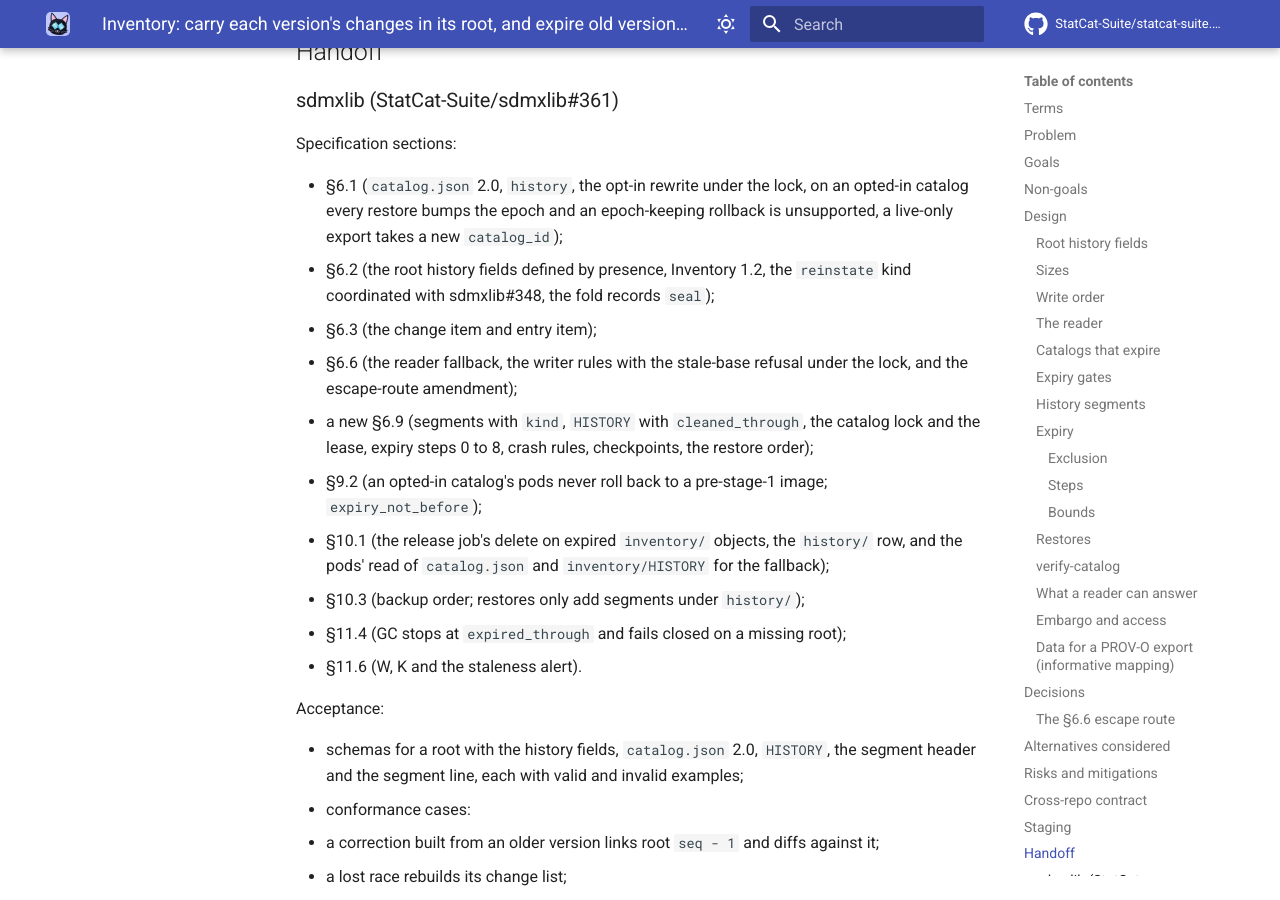
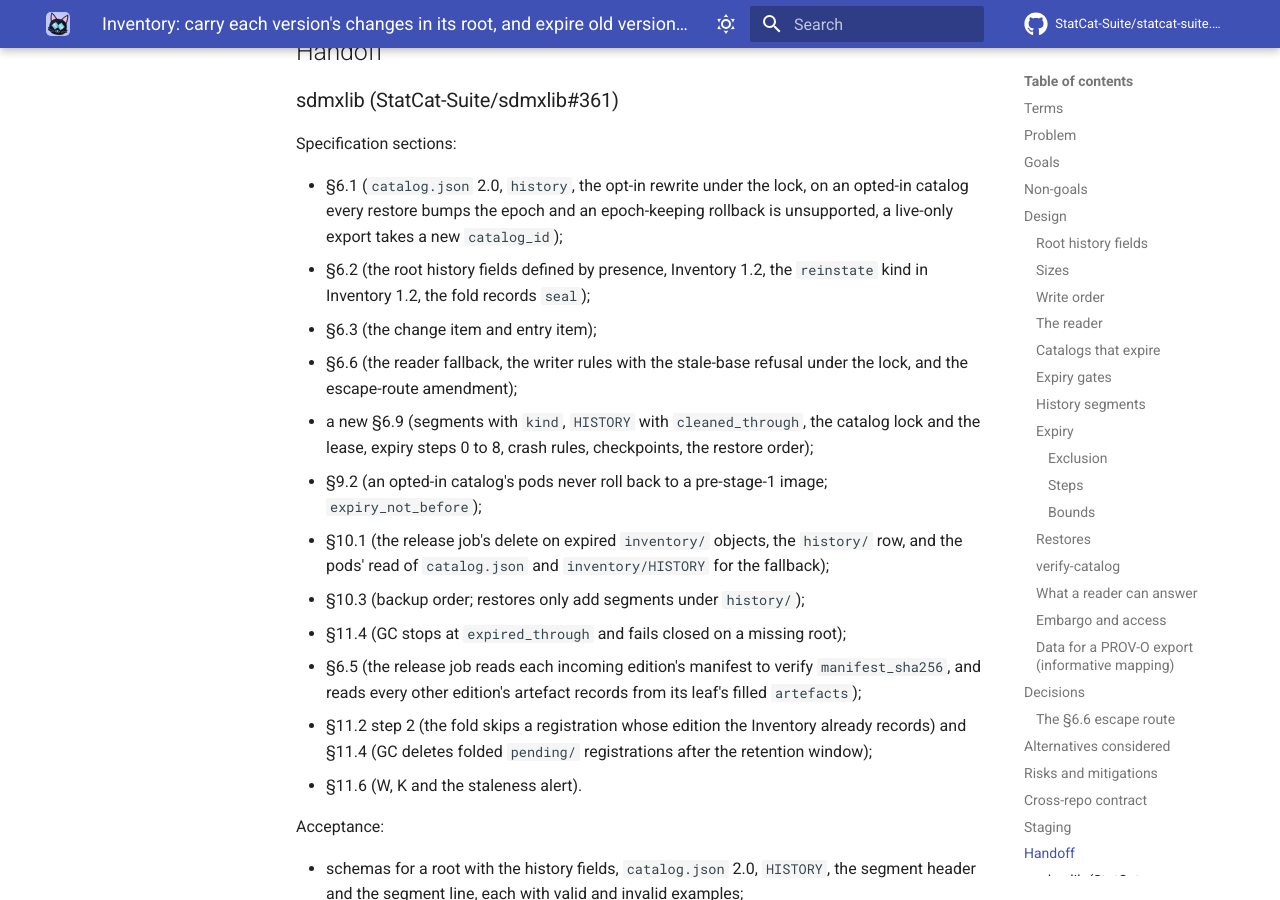
Before and after one commit to StatCat-Suite/statcat-suite.github.io, an MkDocs documentation site: the page built from docs/design/inventory-history-log.md, in a window 1280 px wide and 900 px high, scrolled down 23526 px. Built offline with MkDocs 1.6.1 and Material for MkDocs 9.7.7, drawn with Linux system fonts in a browser that asks for light colours; comment, search, counter and statistics services are not loaded; some of the changed text lies outside the part shown.

Commit message:
docs(design): align the history log Handoffs and the reinstate version with H24

```diff
--- a/docs/design/inventory-history-log.md
+++ b/docs/design/inventory-history-log.md
@@ -805,8 +805,8 @@
 - **sdmxlib** owns:
   - the history fields `previous_root_sha256` and `changes`, defined by their
     presence and numbered Inventory 1.2 where a number is needed; the item
-    fields; the writer rules; and the `reinstate` kind, in whichever of 1.1
-    and 1.2 merges first;
+    fields; the writer rules; and the `reinstate` kind, in Inventory 1.2
+    (H24);
   - `catalog.json` 2.0 with `history`, a reader decode that accepts majors 1
     and 2, and a writer decode that accepts 2.x only for a writer that
     declares stage-2 support;
@@ -859,7 +859,7 @@
   an opted-in catalog every restore bumps the epoch and an epoch-keeping
   rollback is unsupported, a live-only export takes a new `catalog_id`);
 - §6.2 (the root history fields defined by presence, Inventory 1.2, the
-  `reinstate` kind coordinated with sdmxlib#348, the fold records `seal`);
+  `reinstate` kind in Inventory 1.2, the fold records `seal`);
 - §6.3 (the change item and entry item);
 - §6.6 (the reader fallback, the writer rules with the stale-base refusal
   under the lock, and the escape-route amendment);
@@ -873,6 +873,12 @@
   `inventory/HISTORY` for the fallback);
 - §10.3 (backup order; restores only add segments under `history/`);
 - §11.4 (GC stops at `expired_through` and fails closed on a missing root);
+- §6.5 (the release job reads each incoming edition's manifest to verify
+  `manifest_sha256`, and reads every other edition's artefact records from
+  its leaf's filled `artefacts`);
+- §11.2 step 2 (the fold skips a registration whose edition the Inventory
+  already records) and §11.4 (GC deletes folded `pending/` registrations
+  after the retention window);
 - §11.6 (W, K and the staleness alert).
 
 Acceptance:
@@ -956,8 +962,8 @@
 An issue once sdmxlib releases stage 1: raise the sdmxlib floor to that
 release; add `sdmxlib_version`, from `importlib.metadata.version("sdmxlib")`,
 to the `GET /` payload in both branches (`app.py:233-241`), so a consumer's
-`root_payload` keeps it; and test serving a catalog with expired roots and a
-missing `CURRENT`.
+`root_payload` keeps it. sdmxlib-rest reads no Inventory object, so the
+reader fallback is tested in sdmxlib (StatCat-Suite/sdmxlib#361).
 
 ## Review response
 
```
Also changed, not shown: other parts of docs/design/inventory-history-log.md (+3 -3 lines).
